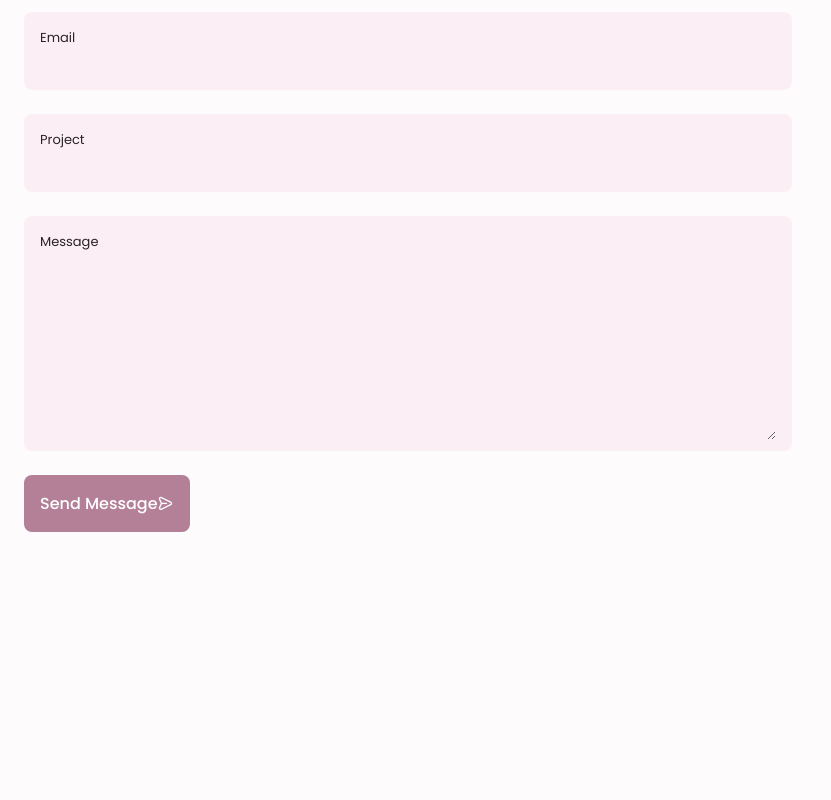
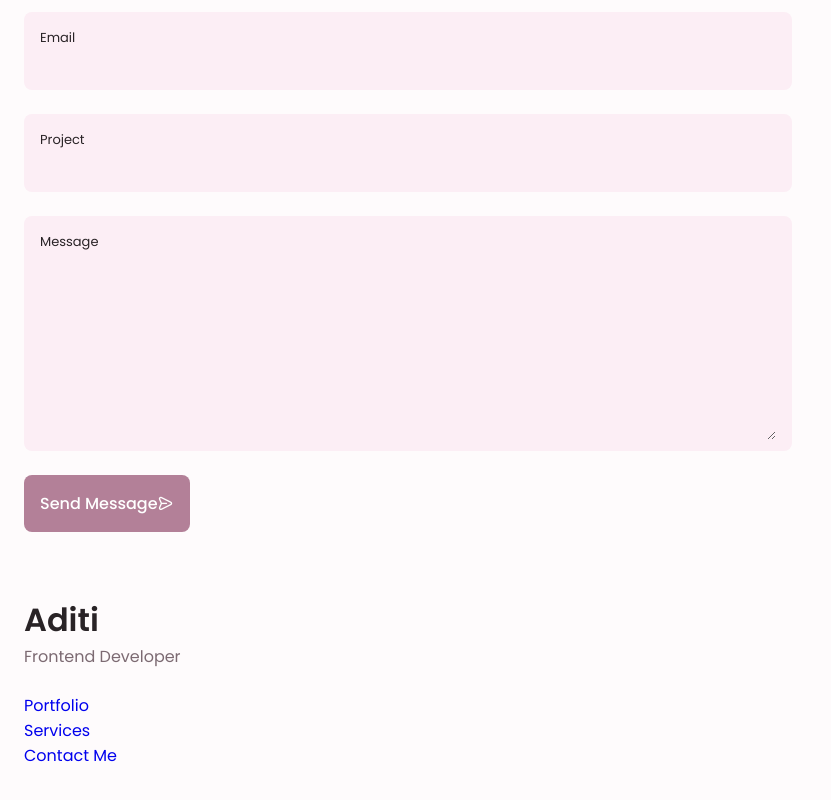
Before and after one commit to aditiagarwal30/Portfolio, a plain HTML site: page index.html in a window 1280 px wide. Shown: the part 5549-6349 px from the top of the page, without its empty margins (0-831 px from the left). Before the commit the page ends 6193 px from the top, so only its background shows below. Drawn offline with nearby package versions, Linux system fonts and the light colour scheme.

Commit message:
Update index.html

```diff
--- a/index.html
+++ b/index.html
@@ -832,7 +832,26 @@
 
         <!--==================== FOOTER ====================-->
         <footer class="footer">
+         <div class="footer_bg">
+             <div class="footer_container container grid">
+                 <div>
+                     <h1 class="footer_title">Aditi</h1>
+                     <span class="footer_subtitle">Frontend Developer</span>
+                 </div>
 
+                 <ul class="footer_links">
+                     <li>
+                         <a href="#portfolio" class="footer_link">Portfolio</a>
+                     </li>
+                     <li>
+                        <a href="#services" class="footer_link">Services</a>
+                    </li>
+                    <li>
+                        <a href="#contact" class="footer_link">Contact Me</a>
+                    </li>
+                 </ul>
+             </div>
+         </div>
         </footer>
 
         <!--==================== SCROLL TOP ====================-->
```
